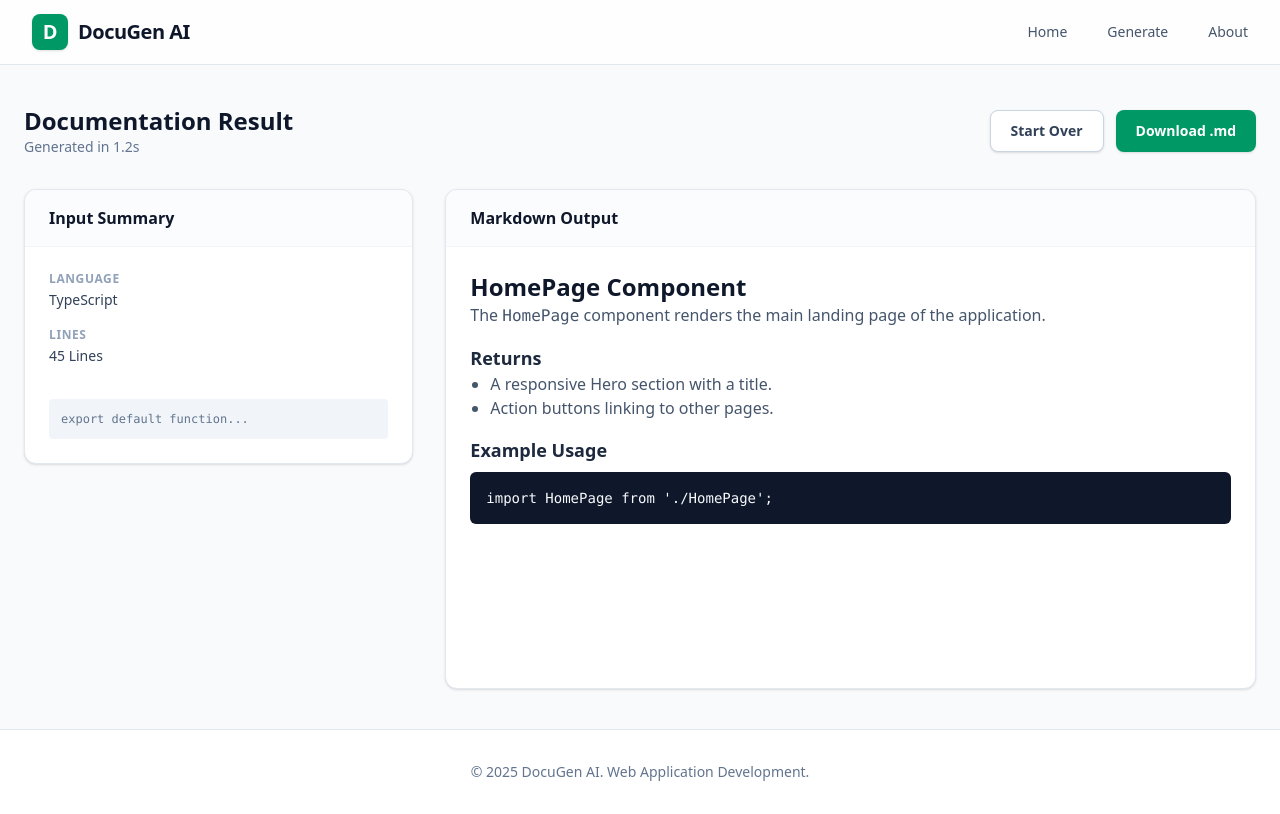
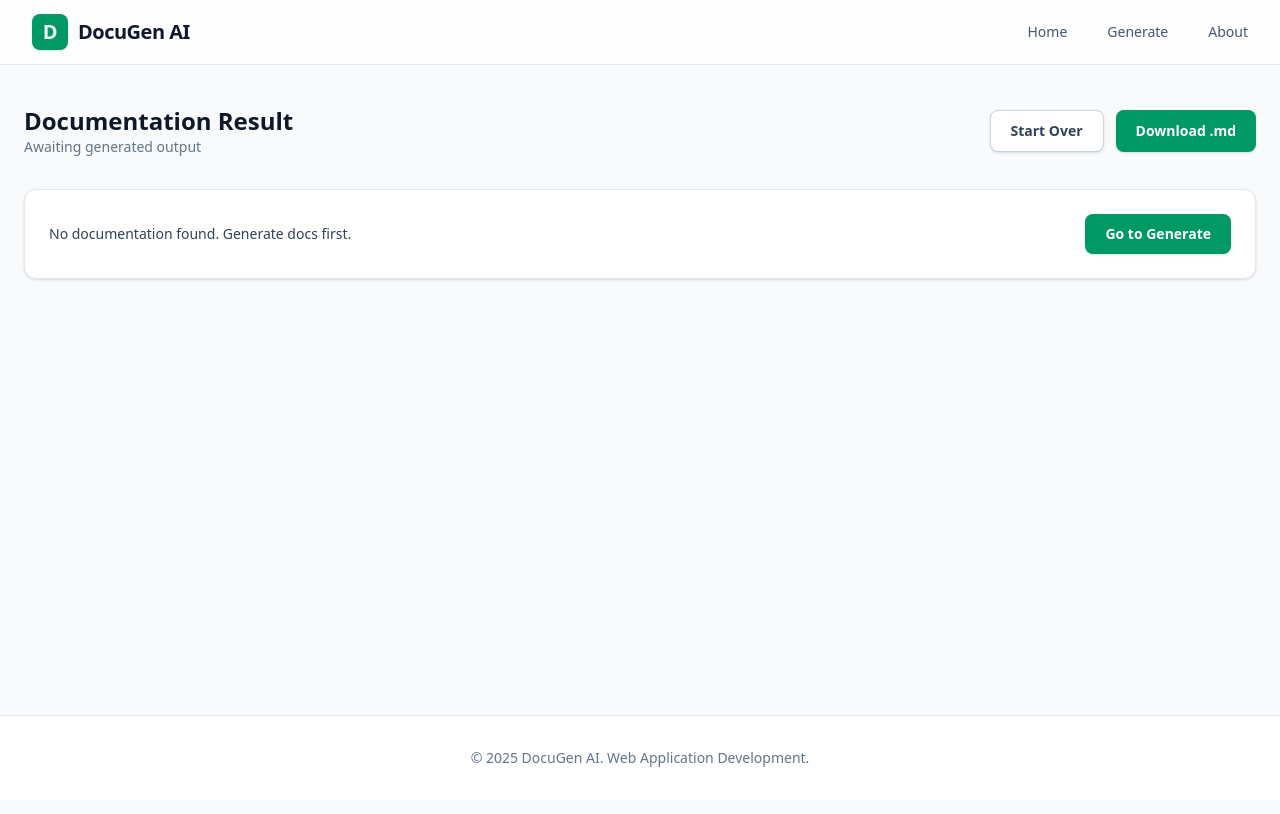
Before and after one commit to erballin/N317-Final, a Next.js app: page /output in a window 1280 px wide. Built offline with nearby package versions, Linux system fonts and the light colour scheme.

Commit message:
Implement chat API and wire generate flow

```diff
--- a/app/api/chat/route.js
+++ b/app/api/chat/route.js
@@ -1,36 +1,54 @@
 import { google } from "@ai-sdk/google";
 import { generateText } from "ai";
+import { NextResponse } from "next/server";
 
 export async function POST(request) {
   try {
     const body = await request.json();
-    const language = body.language;
-    const code = body.code;
+    const code = body?.code?.trim();
+    const language = body?.language?.trim() || "plain text";
 
-    // AI Model
+    if (!code) {
+      return NextResponse.json(
+        { error: "Code is required to generate documentation." },
+        { status: 400 }
+      );
+    }
+
+    const lineCount = code.split("\n").length;
+
     const model = google("gemini-2.5-flash", {
-      apiKey: process.env.GOOGLE_GENERATIVE_AI_API_KEY, // Import the API key from your env file
+      apiKey: process.env.GOOGLE_GENERATIVE_AI_API_KEY,
     });
-    const prompt = `Generate documentation for the following ${language} code:\n\n${code}`;
 
-    // Generate Response
-    const generateResult = await generateText(model, prompt);
+    const prompt = `
+You are DocuGen AI. Generate concise, accurate documentation for the provided ${language} code.
+Focus on: what it does, key functions/classes, parameters, return values, side effects, and usage.
+Keep the tone clear and professional. Use Markdown with headings and lists where helpful.
 
-    // Send result to frontend side
-    return new Response(
-      JSON.stringify({ documentation: generateResult.text }),
-      {
-        status: 200,
-      }
-    );
+Code:
+"""
+${code}
+"""
+`;
+
+    const { text } = await generateText({
+      model,
+      prompt,
+    });
+
+    return NextResponse.json({
+      markdown: text,
+      metadata: {
+        language,
+        lineCount,
+      },
+    });
   } catch (error) {
-    console.log("Error getting API:", error.message);
-
-    return new Response(
-      JSON.stringify({ error: error.message || JSON.stringify(err) }),
-      {
-        status: 500,
-      }
+    console.error("[chat:POST] failed to generate docs", error);
+    return NextResponse.json(
+      { error: "Failed to generate documentation. Please try again." },
+      { status: 500 }
     );
   }
 }
--- a/app/generate/page.js
+++ b/app/generate/page.js
@@ -1,53 +1,52 @@
 "use client";
 
 import { useState } from "react";
-
+import { useRouter } from "next/navigation";
 import Button from "@/components/Button";
 import Card from "@/components/Card";
 import Link from "next/link";
 
 export default function GeneratePage() {
-  const [language, setLanguage] = useState("html"); // Defaults to HTML
-  const [code, setCode] = useState(""); // State for code, the user will input
-  const [documentation, setDocumentation] = useState(""); // Hold the generated documentation from the AI
-  const [isLoading, setIsLoading] = useState(false); // Loading state for generation process
-  const [error, setError] = useState(); // Stores any error messages
+  const router = useRouter();
+  const [language, setLanguage] = useState("JavaScript");
+  const [code, setCode] = useState("");
+  const [isLoading, setIsLoading] = useState(false);
+  const [error, setError] = useState("");
 
-  // console.log(language);
-  // console.log(code);
-
-  const documentCodePrompt = async () => {
-    setDocumentation("");
+  const handleGenerate = async () => {
     setError("");
 
+    if (!code.trim()) {
+      setError("Please paste some code to generate documentation.");
+      return;
+    }
+
+    setIsLoading(true);
     try {
-      // console.log(language);
-      // console.log(code);
-
       const response = await fetch("/api/chat", {
-        // sends "500 internal server error" response
         method: "POST",
         headers: { "Content-Type": "application/json" },
-        body: JSON.stringify({
-          language: language,
-          code: code,
-        }),
+        body: JSON.stringify({ language, code }),
       });
 
-      // console.log(response);
+      const data = await response.json();
+      if (!response.ok) {
+        throw new Error(data?.error || "Unable to generate documentation.");
+      }
 
-      const data = await response.json().catch(() => {
-        console.log(data);
-        throw new Error("Failed to read response data");
-      });
+      const payload = {
+        markdown: data.markdown,
+        metadata: data.metadata,
+        code,
+        language,
+      };
+      localStorage.setItem("docugen:result", JSON.stringify(payload));
 
-      if (data.documentation) {
-        console.log(data.documentation);
-      } else {
-        throw new Error("No Documentation Found.");
-      }
-    } catch (error) {
-      setError(error.message);
+      router.push("/output");
+    } catch (err) {
+      setError(err.message || "Something went wrong. Please try again.");
+    } finally {
+      setIsLoading(false);
     }
   };
 
@@ -61,26 +60,43 @@ export default function GeneratePage() {
       <Card title="Code Editor" className="shadow-lg">
         <div className="space-y-6">
           <div className="flex gap-4">
-            {/* UPDATED DROPDOWN: HTML & JavaScript */}
             <select
               className="rounded-md border border-slate-300 px-3 py-2 text-sm text-slate-700 focus:border-emerald-500 focus:outline-none"
+              value={language}
               onChange={(e) => setLanguage(e.target.value)}
             >
-              <option>HTML</option>
-              <option>JavaScript</option>
+              <option value="JavaScript">JavaScript</option>
+              <option value="TypeScript">TypeScript</option>
+              <option value="HTML">HTML</option>
+              <option value="Python">Python</option>
+              <option value="Java">Java</option>
             </select>
           </div>
 
           <textarea
             className="min-h-[300px] w-full rounded-lg border border-slate-300 bg-slate-50 p-4 font-mono text-sm focus:border-emerald-500 focus:outline-none"
             placeholder="// Paste your code here..."
+            value={code}
             onChange={(e) => setCode(e.target.value)}
           ></textarea>
 
-          <div className="flex justify-end border-t border-slate-100 pt-4">
-            <Link href="/output">
-              <Button onClick={documentCodePrompt}>Generate Docs →</Button>
+          {error && (
+            <div className="rounded-md border border-red-200 bg-red-50 px-4 py-3 text-sm text-red-700">
+              {error}
+            </div>
+          )}
+
+          <div className="flex flex-col gap-3 border-t border-slate-100 pt-4 sm:flex-row sm:items-center sm:justify-between">
+            <Link href="/output" className="text-sm text-slate-500 hover:text-slate-700">
+              View last generated output
             </Link>
+            <Button
+              className="flex items-center justify-center gap-2 disabled:opacity-60"
+              onClick={handleGenerate}
+              disabled={isLoading}
+            >
+              {isLoading ? "Generating..." : "Generate Docs →"}
+            </Button>
           </div>
         </div>
       </Card>
--- a/app/output/page.js
+++ b/app/output/page.js
@@ -1,44 +1,101 @@
-import Button, { SecondaryButton } from '@/components/Button';
-import Card from '@/components/Card';
-import Link from 'next/link';
+"use client";
+
+import { useEffect, useMemo, useState } from "react";
+import Link from "next/link";
+import Button, { SecondaryButton } from "@/components/Button";
+import Card from "@/components/Card";
 
 export default function OutputPage() {
+  const [result, setResult] = useState(null);
+  const [error, setError] = useState("");
+
+  useEffect(() => {
+    try {
+      const stored = localStorage.getItem("docugen:result");
+      if (!stored) {
+        setError("No documentation found. Generate docs first.");
+        return;
+      }
+      const parsed = JSON.parse(stored);
+      setResult(parsed);
+    } catch (err) {
+      setError("Unable to load documentation. Please generate again.");
+    }
+  }, []);
+
+  const codePreview = useMemo(() => {
+    if (!result?.code) return "";
+    return result.code.length > 200
+      ? `${result.code.slice(0, 200)}\n...`
+      : result.code;
+  }, [result]);
+
+  const handleDownload = () => {
+    if (!result?.markdown) return;
+    const blob = new Blob([result.markdown], { type: "text/markdown" });
+    const url = URL.createObjectURL(blob);
+    const link = document.createElement("a");
+    link.href = url;
+    link.download = "documentation.md";
+    link.click();
+    URL.revokeObjectURL(url);
+  };
+
   return (
     <div className="mx-auto max-w-7xl px-6 py-10">
-
-      {/* Header with Actions */}
       <div className="mb-8 flex flex-col gap-4 sm:flex-row sm:items-center sm:justify-between">
         <div>
           <h2 className="text-2xl font-bold text-slate-900">Documentation Result</h2>
-          <p className="text-sm text-slate-500">Generated in 1.2s</p>
+          <p className="text-sm text-slate-500">
+            {result ? "Generated with DocuGen AI" : "Awaiting generated output"}
+          </p>
         </div>
         <div className="flex gap-3">
           <Link href="/generate">
             <SecondaryButton>Start Over</SecondaryButton>
           </Link>
-          <Button>Download .md</Button>
+          <Button onClick={handleDownload} disabled={!result?.markdown}>
+            Download .md
+          </Button>
         </div>
       </div>
 
+      {error && (
+        <Card>
+          <div className="flex flex-col gap-3 text-sm text-slate-700 sm:flex-row sm:items-center sm:justify-between">
+            <span>{error}</span>
+            <Link href="/generate">
+              <Button>Go to Generate</Button>
+            </Link>
+          </div>
+        </Card>
+      )}
+
+      {!error && (
         <div className="grid grid-cols-1 gap-8 lg:grid-cols-3">
-
-        {/* Left Column: Input Summary */}
           <div className="lg:col-span-1">
             <Card title="Input Summary">
               <div className="space-y-4">
                 <div>
-                <span className="block text-xs font-semibold uppercase tracking-wider text-slate-400">Language</span>
-                <span className="text-sm font-medium text-slate-700">TypeScript</span>
+                  <span className="block text-xs font-semibold uppercase tracking-wider text-slate-400">
+                    Language
+                  </span>
+                  <span className="text-sm font-medium text-slate-700">
+                    {result?.metadata?.language || result?.language || "N/A"}
+                  </span>
                 </div>
                 <div>
-                <span className="block text-xs font-semibold uppercase tracking-wider text-slate-400">Lines</span>
-                <span className="text-sm font-medium text-slate-700">45 Lines</span>
+                  <span className="block text-xs font-semibold uppercase tracking-wider text-slate-400">
+                    Lines
+                  </span>
+                  <span className="text-sm font-medium text-slate-700">
+                    {result?.metadata?.lineCount ?? "N/A"}
+                  </span>
                 </div>
                 <div className="pt-4">
                   <div className="rounded bg-slate-100 p-3">
-                  {/* FIXED: Wrapped in curly braces and backticks */}
-                  <pre className="overflow-hidden text-xs text-slate-500">
-                    {`export default function...`}
+                    <pre className="overflow-auto text-xs text-slate-600 whitespace-pre-wrap">
+                      {codePreview || "No code provided."}
                     </pre>
                   </div>
                 </div>
@@ -46,29 +103,21 @@ export default function OutputPage() {
             </Card>
           </div>
 
-        {/* Right Column: The Markdown Output */}
           <div className="lg:col-span-2">
             <Card title="Markdown Output" className="min-h-[500px]">
-            <div className="prose prose-slate max-w-none">
-              <h1 className="text-2xl font-bold text-slate-900">HomePage Component</h1>
-              <p className="text-slate-600">The <code>HomePage</code> component renders the main landing page of the application.</p>
-
-              <h3 className="mt-4 text-lg font-semibold text-slate-800">Returns</h3>
-              <ul className="list-disc pl-5 text-slate-600">
-                <li>A responsive Hero section with a title.</li>
-                <li>Action buttons linking to other pages.</li>
-              </ul>
-
-              <h3 className="mt-4 text-lg font-semibold text-slate-800">Example Usage</h3>
-              <div className="mt-2 rounded-md bg-slate-900 p-4 font-mono text-sm text-slate-50">
-                {/* FIXED: Wrapped in curly braces and backticks to allow quotes */}
-                {`import HomePage from './HomePage';`}
+              {result?.markdown ? (
+                <div className="prose prose-slate max-w-none whitespace-pre-wrap">
+                  {result.markdown}
+                </div>
+              ) : (
+                <p className="text-sm text-slate-500">
+                  Waiting for generated documentation...
+                </p>
+              )}
+            </Card>
           </div>
         </div>
-          </Card>
-        </div>
-
-      </div>
+      )}
     </div>
   );
 }
```
Lines whose indentation alone changed are shown as unchanged.
